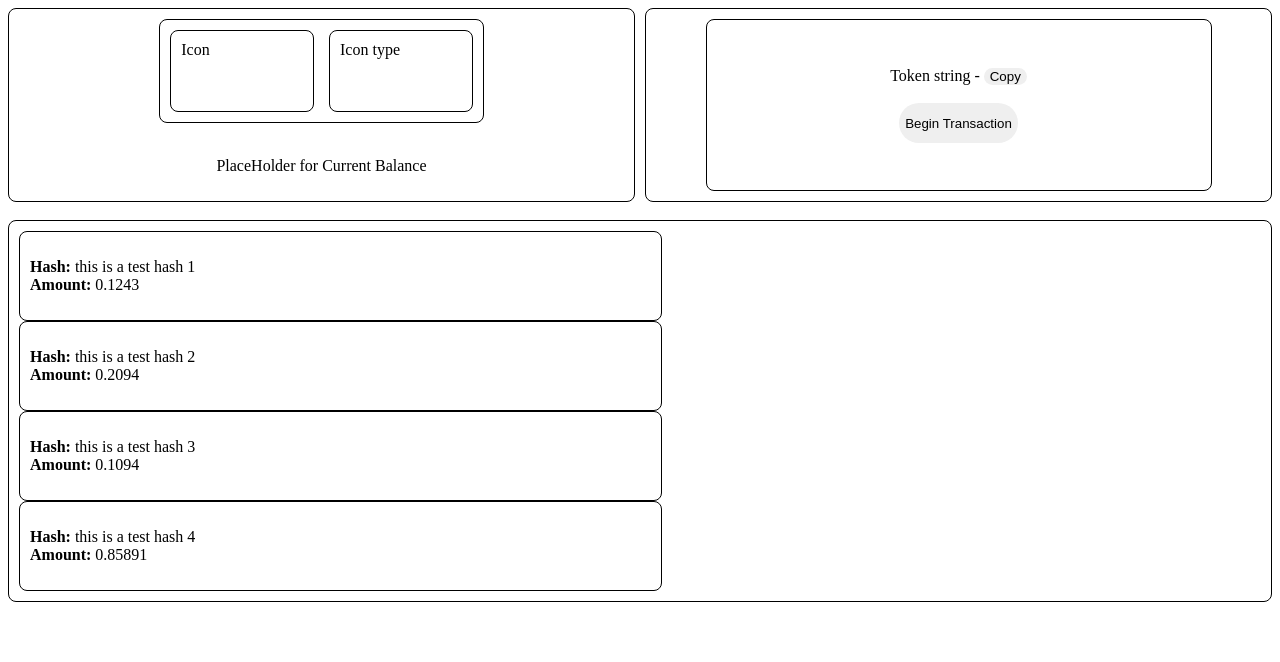
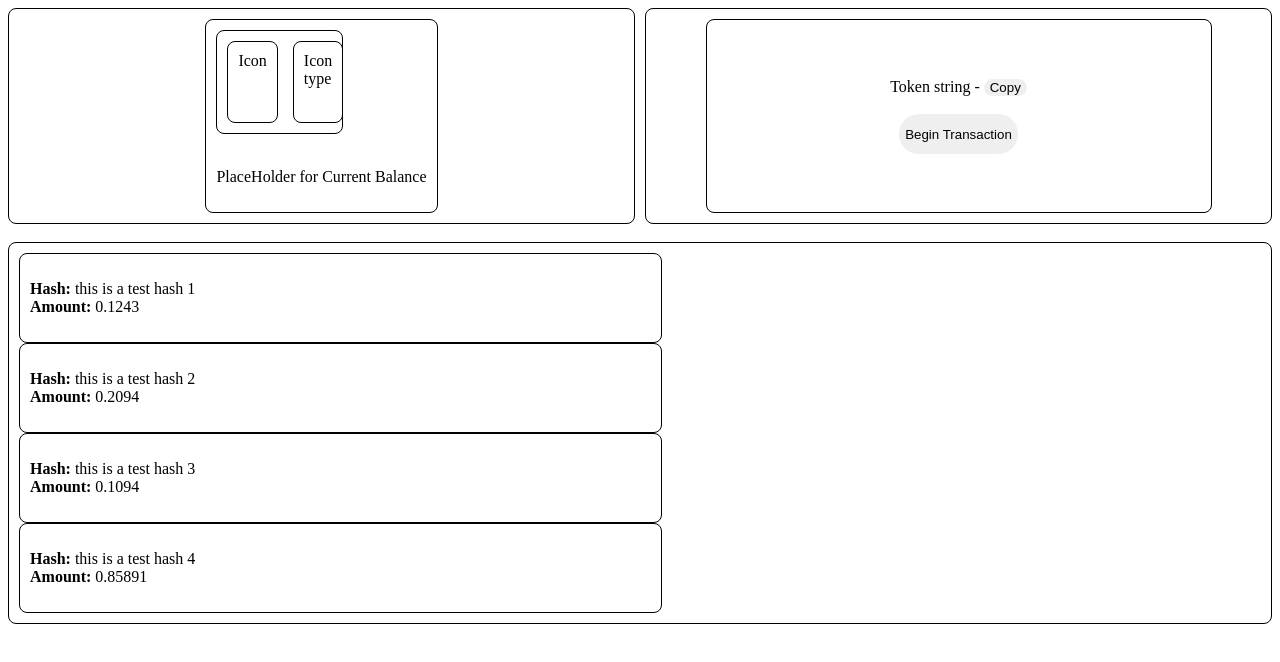
Before and after one commit to GrinddMaster/WalletRepo, a Vue app in the folder Taho-Interface/: page / in a window 1280 px wide. Shown: the top 662 px of the page. Built offline with nearby package versions, Linux system fonts and the light colour scheme; the HTML template or start-up script is replaced by a standard one.

Commit message:
Formatted the Dashboard code abit

```diff
--- a/Taho-Interface/src/core/views/Dashboard.vue
+++ b/Taho-Interface/src/core/views/Dashboard.vue
@@ -4,58 +4,64 @@ Add styling to all the buttons from outside style files.
 -->
 
 <script setup>
-import {ref} from 'vue'
-import {Transactions} from '../../modules/Transaction_List/models/Transaction.js'
+import { ref } from 'vue'
+import { Transactions } from '../../modules/Transaction_List/models/Transaction.js'
 
 var current_balance = ref('PlaceHolder for Current Balance')
 var wallet_token = ref('Token string')
 const transactionList = ref(Transactions)
-
 </script>
 <template>
-<div><!-- Main div-->
-
-  <div style="display: flex; gap: 10px;">
-    <div id="balance" class="box center-box"><!-- Balance Div -->
+  <div>
+    <!-- Main div-->
+    <div style="display: flex; gap: 10px">
+      <div id="balance" class="box center-box">
+        <!-- Balance Div -->
+        <div class="box">
           <div id="Icon&Type" class="box icon-type">
             <!-- Here should add Components to the Balance div-->
             <div class="box">Icon</div>
             <div class="box">Icon type</div>
           </div>
-        <br>
-        <p :id= "'${current_balance}'"> {{current_balance}} </p>
+          <br />
+          <p :id="'${current_balance}'">{{ current_balance }}</p>
         </div>
-    <div id="preform_transaction" class="box center-box" ><!-- Transaction Div-->
-        <div class="box center-box" style="width:80%;">
+      </div>
+      <div id="preform_transaction" class="box center-box">
+        <!-- Transaction Div-->
+        <div class="box center-box" style="width: 80%">
           <div>
-            <span :id="'${wallet_token}'">{{wallet_token}} - </span>
-              <button id="copy_wallet_token" style="border-radius:20px;border:1px;">Copy</button>
+            <span :id="'${wallet_token}'">{{ wallet_token }} - </span>
+            <button id="copy_wallet_token" style="border-radius: 20px; border: 1px">Copy</button>
           </div>
-          <br>
-            <div style="display:flex;min-height:40px;border-radius:20px;" >
+          <br />
+          <div style="display: flex; min-height: 40px; border-radius: 20px">
             <button class="full-button">Begin Transaction</button>
           </div>
         </div>
       </div>
     </div>
 
-  <br>
+    <br />
 
-  <div id="transaction_list" class="box"><!-- List Div -->
+    <div id="transaction_list" class="box">
+      <!-- List Div -->
       <!-- TODO:
     - Import Transaction Objects from the Taho Repo
     - Connect them to Dynamic elements in this list
     - Display the Transaction Objects on screen-->
-      <div class="box" style="width:50%;" v-for="transaction in transactionList"
-        :key="transaction.hash">
+      <div
+        class="box"
+        style="width: 50%"
+        v-for="transaction in transactionList"
+        :key="transaction.hash"
+      >
         <p>
-          <strong>Hash:</strong> {{transaction.hash}}<br>
-          <strong>Amount:</strong> {{transaction.amount}}
+          <strong>Hash:</strong> {{ transaction.hash }}<br />
+          <strong>Amount:</strong> {{ transaction.amount }}
         </p>
       </div>
     </div>
-
-
   </div>
 </template>
 
@@ -68,23 +74,23 @@ const transactionList = ref(Transactions)
   min-height: 60px;
   flex: 1;
 }
-.center-box{
-  display:flex;
-  flex-direction:column;
-  justify-content:center;
-  align-items:center;
+.center-box {
+  display: flex;
+  flex-direction: column;
+  justify-content: center;
+  align-items: center;
 }
-.full-button{
-  flex:1;
-  border:1px;
-  border-radius:40px;
-  width:100%;
-  height:100%;
+.full-button {
+  flex: 1;
+  border: 1px;
+  border-radius: 40px;
+  width: 100%;
+  height: 100%;
 }
-.icon-type{
-  display:flex;
-  gap:15px;
-  width:50%;
-  align-items:center;
+.icon-type {
+  display: flex;
+  gap: 15px;
+  width: 50%;
+  align-items: center;
 }
 </style>
```
Lines whose indentation alone changed are shown as unchanged.
